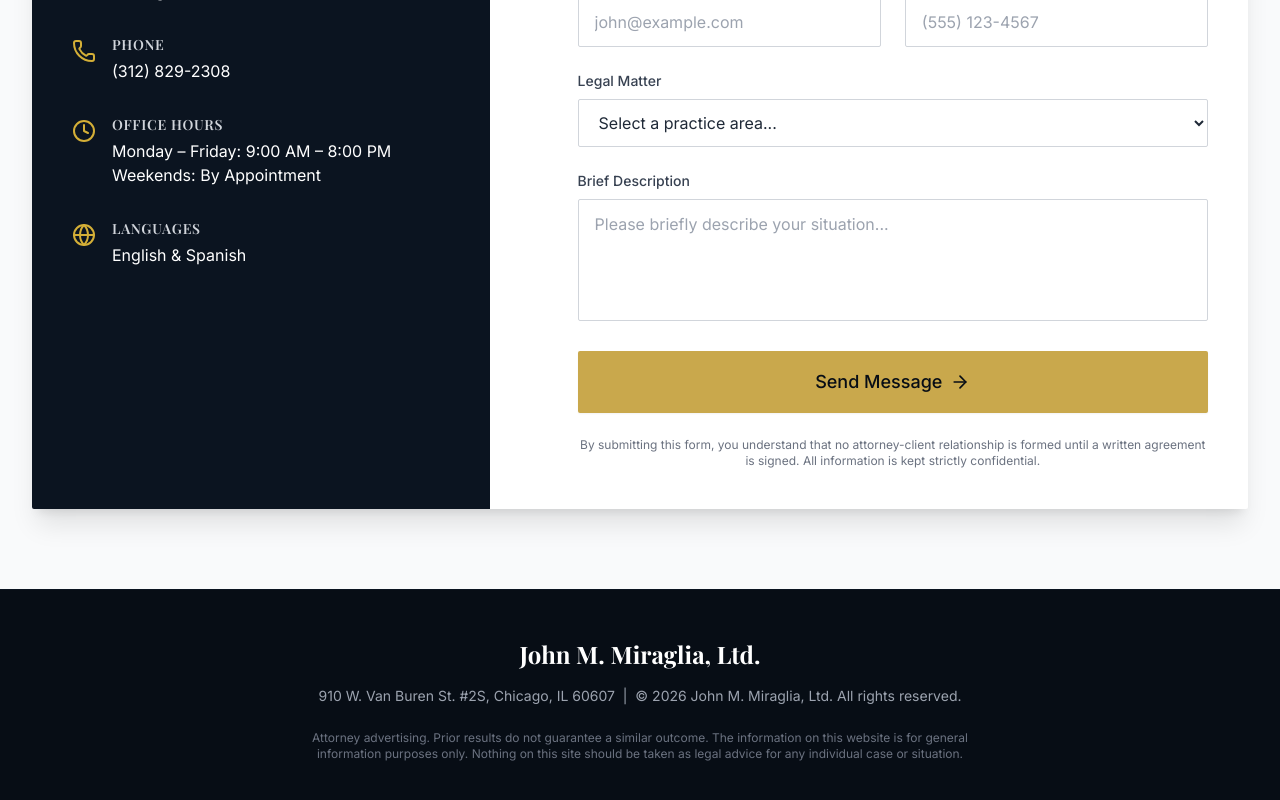
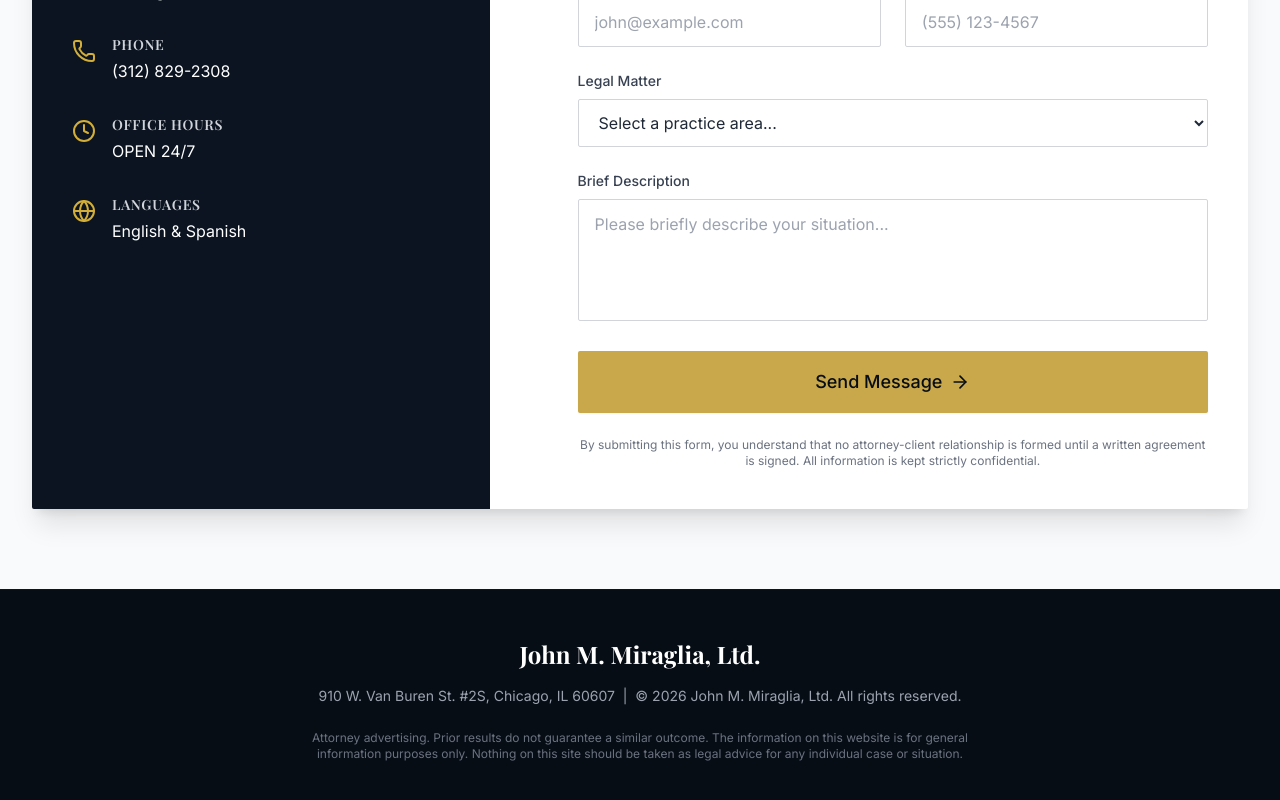
Before and after one commit to DenseConsulting/john-miraglia-site, a React (Vite) app: page / in a window 1280 px wide. Shown: the part 5419-6219 px from the top of the page. Built offline with nearby package versions, Linux system fonts and the light colour scheme; a web font is replaced by a local one.

Commit message:
Update Contact.tsx

```diff
--- a/src/components/Contact.tsx
+++ b/src/components/Contact.tsx
@@ -64,9 +64,7 @@ export function Contact() {
                       Office Hours
                     </h4>
                     <p className="text-white">
-                      Monday – Friday: 9:00 AM – 8:00 PM
-                      <br />
-                      Weekends: By Appointment
+                      OPEN 24/7
                     </p>
                   </div>
                 </div>
```
